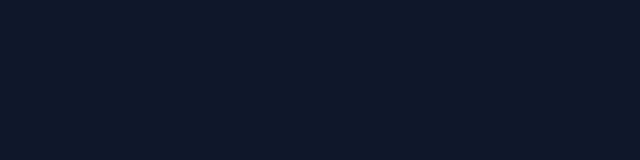
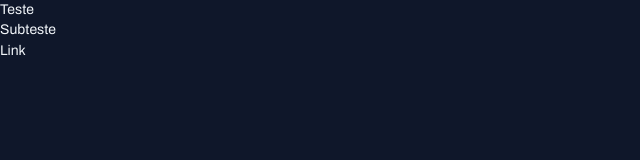
Before and after one commit to Edupcarvalho/portalnoticias, a plain HTML site: page index.html in a window 1280 px wide. Shown: the whole page, without its empty margins (0-640 px from the left). Drawn offline with Linux system fonts and the light colour scheme.

Commit message:
Fonts do Projeto

```diff
--- a/global.css
+++ b/global.css
@@ -11,8 +11,28 @@
   --stroke-color: #1E293B;
   --text-color-primary: #F1F5F9;
   --text-color-secondary: #CBD5E1;
+
+  --font-family: 'Archivo', sans-serif;
+  --h1: 800 24px/135% var(--font-family);
+  --h2: 800 16px/140% var(--font-family);
+  --h3: 800 14px/140% var(--font-family);
+  --text-span: 600 14px/145% var(--font-family);
+  --text: 400 14px/145% var(--font-family);
+  --text-sm: 400 14px/160% var(--font-family);
+
 }
 body{
+  font: var(--text);
   color: var(--text-color-primary);
   background-color: var(--bg-color);
 }
+a{
+   text-decoration: none;
+   color:inherit;
+}
+a:hover{
+  color: var(--brand-color-light)
+}
+h1, h2, h3{
+  font: inherit
+}
--- a/index.html
+++ b/index.html
@@ -1,12 +1,17 @@
 <!DOCTYPE html>
 <html lang="en">
 <head>
+  <link rel="preconnect" href="https://fonts.googleapis.com">
+  <link rel="preconnect" href="https://fonts.gstatic.com" crossorigin>
   <meta charset="UTF-8">
   <meta name="viewport" content="width=device-width, initial-scale=1.0">
   <link rel="stylesheet" href="style.css">
   <title>Porta de Noticias</title>
+  <link href="https://fonts.googleapis.com/css2?family=Archivo:ital,wght@0,100..900;1,100..900&display=swap" rel="stylesheet">
 </head>
 <body>
-
+  <h1>Teste</h1>
+  <h2>Subteste</h2>
+  <a href="#">Link</a>
 </body>
 </html>
```
